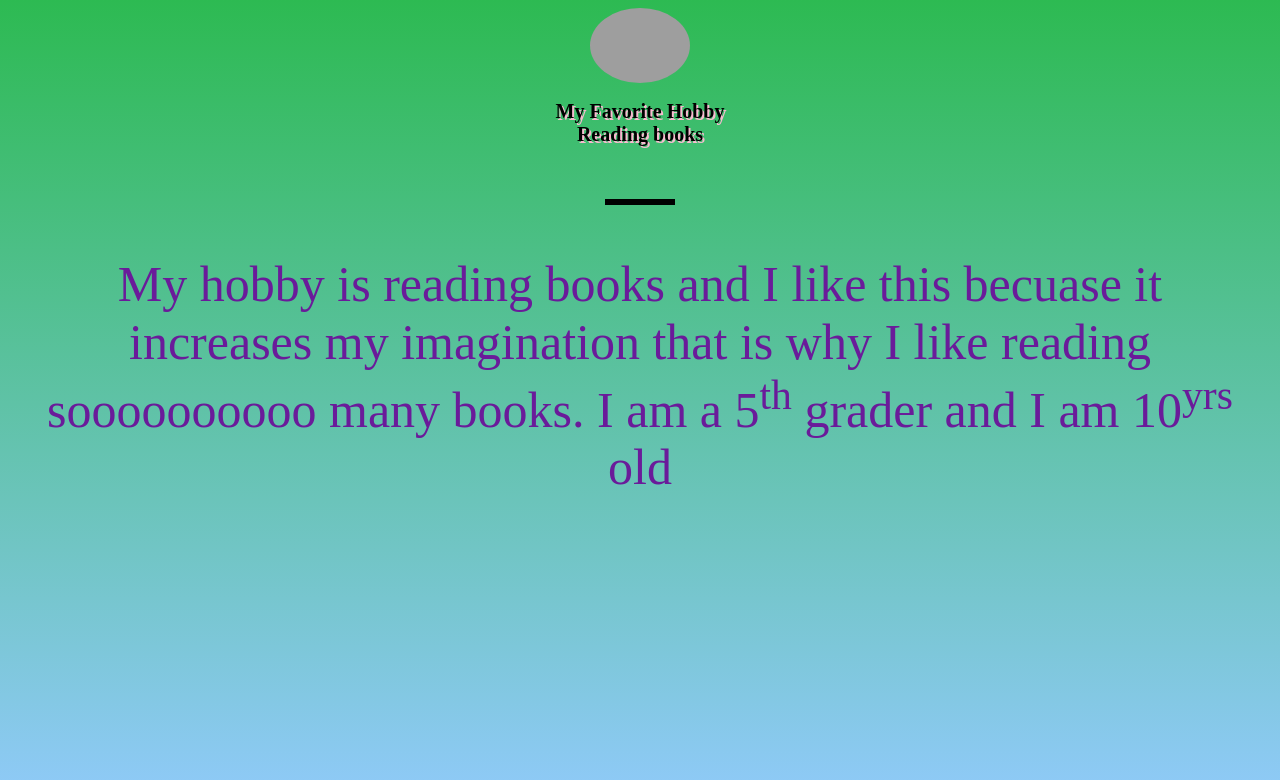
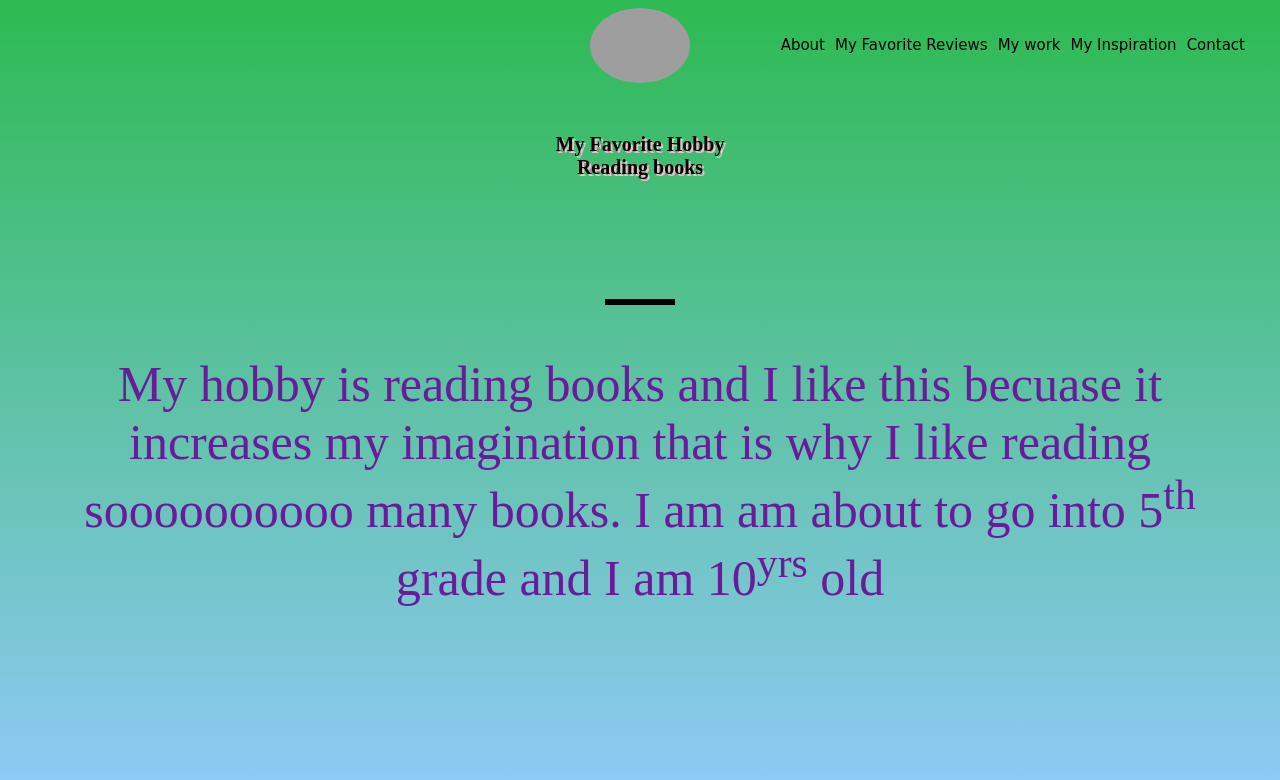
Before and after one commit to ChiragHacker/My-hobby, a plain HTML site: page index.html in a window 1280 px wide. Drawn offline with Linux system fonts and the light colour scheme; grey boxes are pictures that could not be loaded.

Commit message:
Add files via upload

```diff
--- a/index.html
+++ b/index.html
@@ -4,7 +4,13 @@
     <title>My Hobby: Reading Books</title>
     <link rel="stylesheet" href="style.css">
 </head>
-
+<ul class="menu">
+<li class="links">About </li>
+<li class="links"> My Favorite Reviews</li>
+<li class="links"> My work </li>
+<li class="links"> My Inspiration</li>
+<li class="links"> Contact</li>
+</ul>
 
 
 <body>
@@ -16,7 +22,7 @@
     <section id="bio">
         <h1></h1>
         <div class="line"></div>
-        <p>My hobby is reading books and I like this becuase it increases my imagination that is why I like reading soooooooooo many books. I am a 5<sup>th</sup> grader and I am 10<sup>yrs</sup> old</p>
+        <p>My hobby is reading books and I like this becuase it increases my imagination that is why I like reading soooooooooo many books. I am am about to go into 5<sup>th</sup> grade and I am 10<sup>yrs</sup> old</p>
     </section>
 
 </body>
--- a/style.css
+++ b/style.css
@@ -13,6 +13,7 @@ img {
 h1 {
     text-shadow: 2px 2px #F8BBD0;
     font-size: 20px;
+    margin: 50px;
 }
 
 
@@ -40,3 +41,28 @@ h2 {
     font-size: 18;
     text-align: center;
 }
+
+.links {
+    float: left;
+    color: black;
+    padding-top: 10px;
+    padding-left: 5px;
+    padding-right: 5px;
+    padding-bottom: 7px;
+    font-family: cursive;
+    font-size: 15px;
+
+}
+
+.links:hover {
+    background-color: dodgerblue;
+}
+
+.menu {
+    list-style: none;
+    font-family: fantasy;
+    position: absolute;
+    top: 10px;
+    right: 30px;
+    z-index: 10;
+    cursor: pointer;
```
